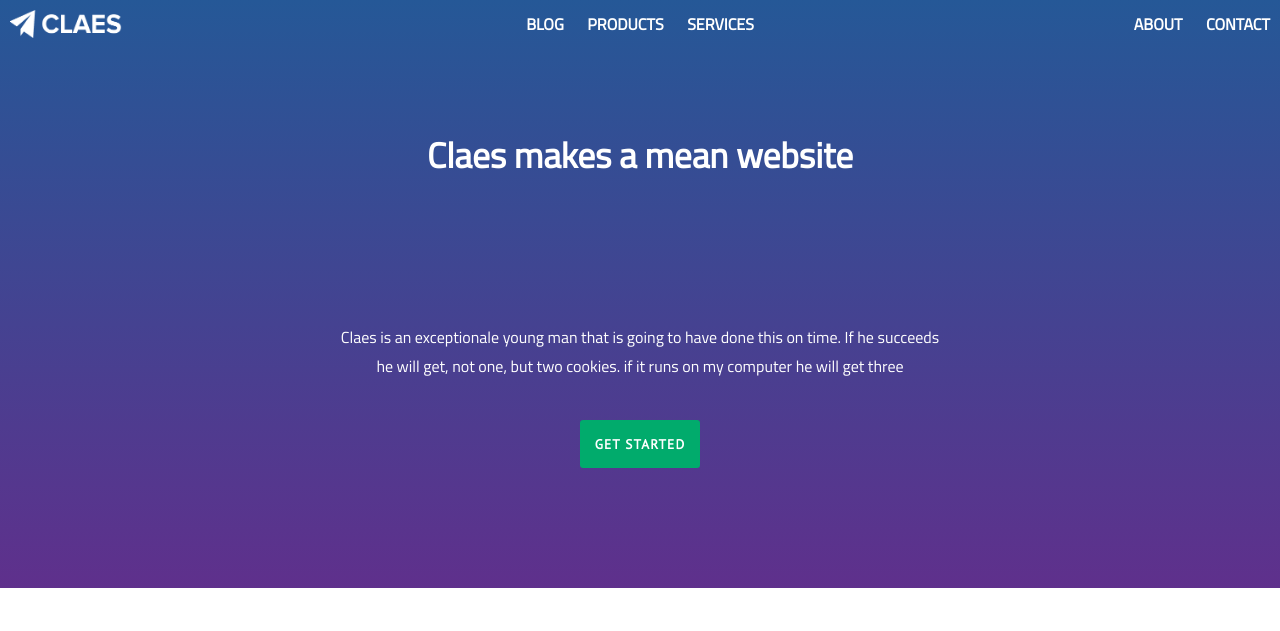
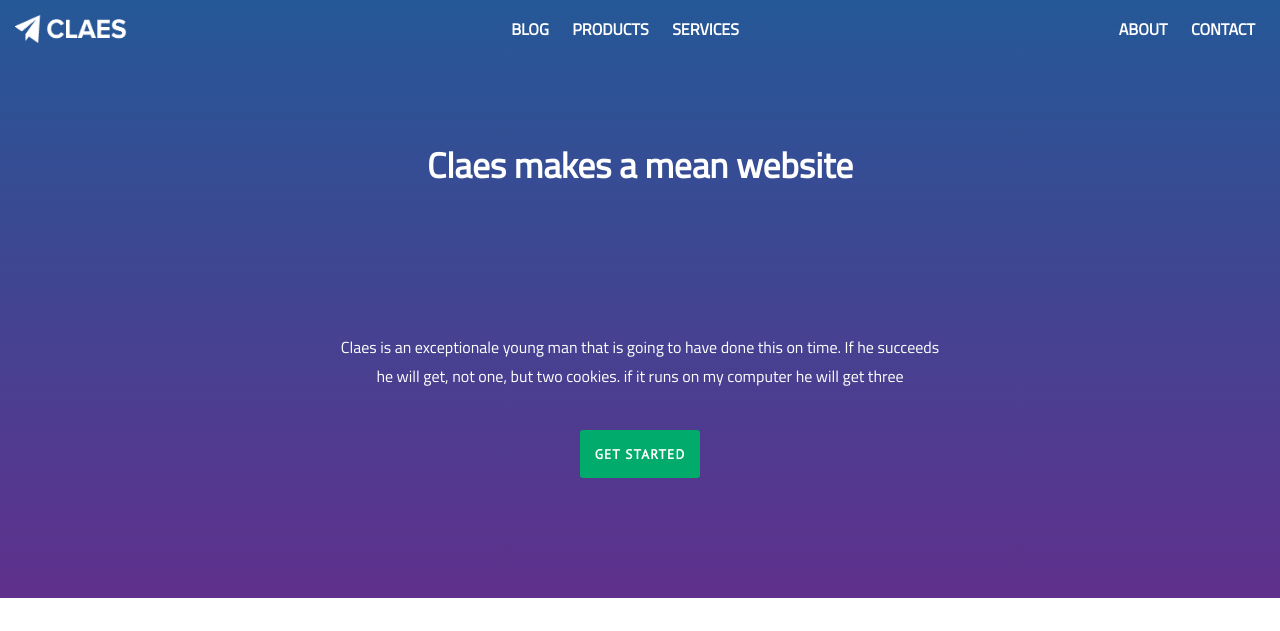
Before and after one commit to clanyq/claes-my-site, a Django app: page / in a window 1280 px wide. Shown: the top 631 px of the page. Run offline with Django 3.2, Linux system fonts and the light colour scheme; data that the repository does not hold is empty; style sheets or scripts are compiled from the project's sources; some libraries are stand-ins or nearby versions.

Commit message:
tweaked layout in nav

```diff
--- a/assets/style/main.scss
+++ b/assets/style/main.scss
@@ -65,7 +65,7 @@ body {
 
              img {
                 width: 7em;
-                padding: 10px;
+                padding: 15px;
             }
         }
 
@@ -75,6 +75,7 @@ body {
 
         .about-nav {
             text-align: right;
+            padding: 15px;
         }
 
        .logo,
```
